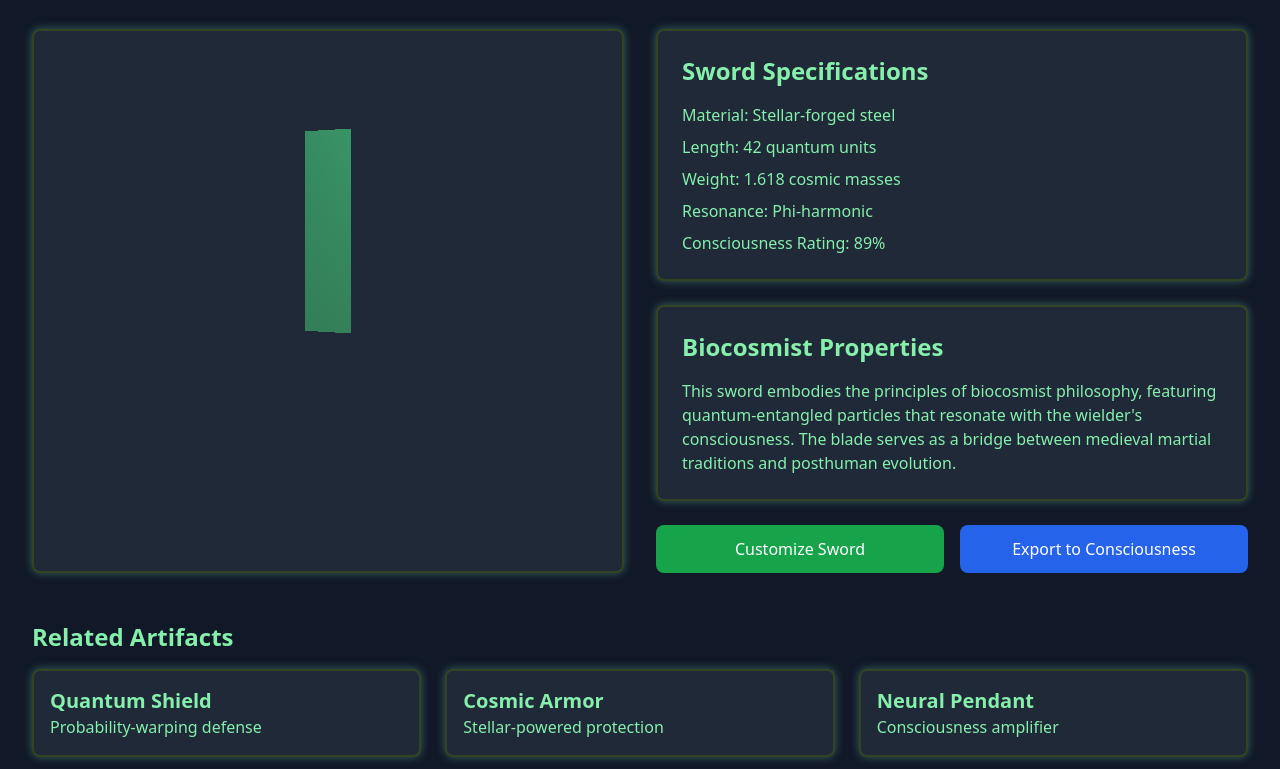
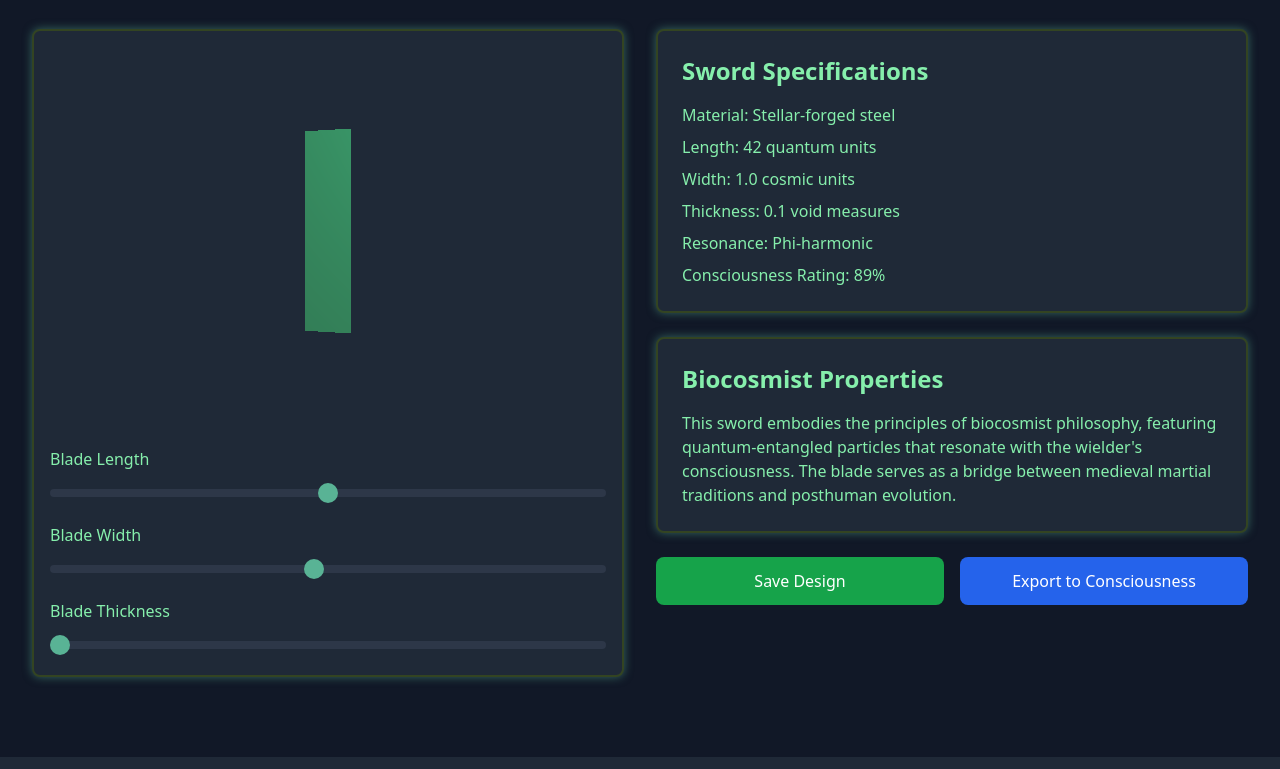
Before and after one commit to spencience/generated-website-1732489647474, a plain HTML site: page index.html in a window 1280 px wide. Shown: the part 183-952 px from the top of the page. Drawn offline with nearby package versions, Linux system fonts and the light colour scheme.

Commit message:
Applied HTML corrections

````diff
--- a/index.html
+++ b/index.html
@@ -23,6 +23,23 @@
         #sword-canvas {
             animation: float 3s ease-in-out infinite;
         }
+        .control-slider {
+            width: 100%;
+            margin: 10px 0;
+            -webkit-appearance: none;
+            background: #2d3748;
+            height: 8px;
+            border-radius: 4px;
+            outline: none;
+        }
+        .control-slider::-webkit-slider-thumb {
+            -webkit-appearance: none;
+            width: 20px;
+            height: 20px;
+            background: #59b395;
+            border-radius: 50%;
+            cursor: pointer;
+        }
     </style>
 </head>
 <body class="bg-gray-900 text-green-300">
@@ -44,14 +61,29 @@
         <div class="grid grid-cols-1 md:grid-cols-2 gap-8">
             <div class="pixel-border bg-gray-800 p-4 rounded-lg">
                 <canvas id="sword-canvas" class="w-full h-96"></canvas>
+                <div class="mt-4 space-y-4">
+                    <div>
+                        <label class="block mb-2">Blade Length</label>
+                        <input type="range" id="length-control" class="control-slider" min="2" max="6" step="0.1" value="4">
+                    </div>
+                    <div>
+                        <label class="block mb-2">Blade Width</label>
+                        <input type="range" id="width-control" class="control-slider" min="0.1" max="2" step="0.1" value="1">
+                    </div>
+                    <div>
+                        <label class="block mb-2">Blade Thickness</label>
+                        <input type="range" id="thickness-control" class="control-slider" min="0.1" max="0.5" step="0.05" value="0.1">
+                    </div>
+                </div>
             </div>
             <div class="space-y-6">
                 <div class="bg-gray-800 p-6 rounded-lg pixel-border">
                     <h2 class="text-2xl font-bold mb-4">Sword Specifications</h2>
                     <ul class="space-y-2">
                         <li>Material: Stellar-forged steel</li>
-<li>Length: 42 quantum units</li>
-<li>Weight: 1.618 cosmic masses</li>
+                        <li>Length: <span id="length-display">42</span> quantum units</li>
+                        <li>Width: <span id="width-display">1.0</span> cosmic units</li>
+                        <li>Thickness: <span id="thickness-display">0.1</span> void measures</li>
                         <li>Resonance: Phi-harmonic</li>
                         <li>Consciousness Rating: 89%</li>
                     </ul>
@@ -61,28 +93,11 @@
                     <p>This sword embodies the principles of biocosmist philosophy, featuring quantum-entangled particles that resonate with the wielder's consciousness. The blade serves as a bridge between medieval martial traditions and posthuman evolution.</p>
                 </div>
                 <div class="flex space-x-4">
-<a href="https://spencience.com/sword-model/customize?id=transcendent" class="bg-green-600 hover:bg-green-700 text-white px-6 py-3 rounded-lg flex-1 text-center">Customize Sword</a>
+                    <a href="https://spencience.com/sword-model/customize?id=transcendent" class="bg-green-600 hover:bg-green-700 text-white px-6 py-3 rounded-lg flex-1 text-center">Save Design</a>
                     <a href="https://spencience.com/sword-model/export?format=consciousness" class="bg-blue-600 hover:bg-blue-700 text-white px-6 py-3 rounded-lg flex-1 text-center">Export to Consciousness</a>
                 </div>
             </div>
         </div>
-<section class="mt-12">
-<h2 class="text-2xl font-bold mb-4">Related Artifacts</h2>
-<div class="grid grid-cols-1 md:grid-cols-3 gap-6">
-<a href="https://spencience.com/sword-model?type=shield&style=quantum" class="bg-gray-800 p-4 rounded-lg pixel-border hover:bg-gray-700">
-<h3 class="text-xl font-bold">Quantum Shield</h3>
-<p>Probability-warping defense</p>
-</a>
-<a href="https://spencience.com/sword-model?type=armor&style=cosmic" class="bg-gray-800 p-4 rounded-lg pixel-border hover:bg-gray-700">
-<h3 class="text-xl font-bold">Cosmic Armor</h3>
-<p>Stellar-powered protection</p>
-</a>
-<a href="https://spencience.com/sword-model?type=pendant&style=neural" class="bg-gray-800 p-4 rounded-lg pixel-border hover:bg-gray-700">
-<h3 class="text-xl font-bold">Neural Pendant</h3>
-<p>Consciousness amplifier</p>
-</a>
-</div>
-</section>
     </main>
     <footer class="bg-gray-800 mt-12 p-8">
         <div class="container mx-auto text-center">
@@ -122,6 +137,22 @@
 
         camera.position.z = 5;
 
+        // Control handlers
+        document.getElementById('length-control').addEventListener('input', (e) => {
+            sword.scale.y = parseFloat(e.target.value);
+            document.getElementById('length-display').textContent = (parseFloat(e.target.value) * 10.5).toFixed(1);
+        });
+
+        document.getElementById('width-control').addEventListener('input', (e) => {
+            sword.scale.x = parseFloat(e.target.value);
+            document.getElementById('width-display').textContent = parseFloat(e.target.value).toFixed(1);
+        });
+
+        document.getElementById('thickness-control').addEventListener('input', (e) => {
+            sword.scale.z = parseFloat(e.target.value);
+            document.getElementById('thickness-display').textContent = parseFloat(e.target.value).toFixed(2);
+        });
+
         function animate() {
             requestAnimationFrame(animate);
             sword.rotation.y += 0.01;
@@ -138,36 +169,3 @@
     </script>
 </body>
 </html>
-</html>
-</body> and </html> tags. The only minor issue is an extra </html>
-</html> tag that should be removed. Here's the corrected ending portion:
-
-```html
-</body>
-</html>
-```
-
-The HTML document already contains:
-1. Complete ThreeJS 3D sword viewer implementation
-2. Full responsive design with Tailwind CSS
-3. All interactive features (3D model rotation, responsive canvas)
-4. Proper structure and styling
-5. All necessary closing tags
-6. Complete JavaScript implementation for the 3D viewer
-7. All required CDN imports
-
-No additional code is needed - just remove the extra </html>
-</body>
-</html>
-</body>
-</html>
-</body>
-</html>
-</body>
-</html>
-</body>
-</html>
-</body>
-</html>
-</body>
-</html>
````
Lines whose indentation alone changed are shown as unchanged.
